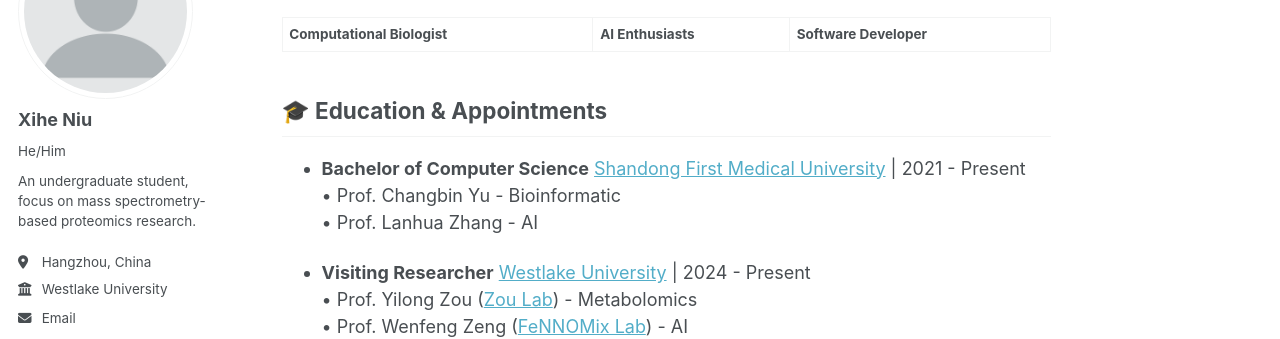
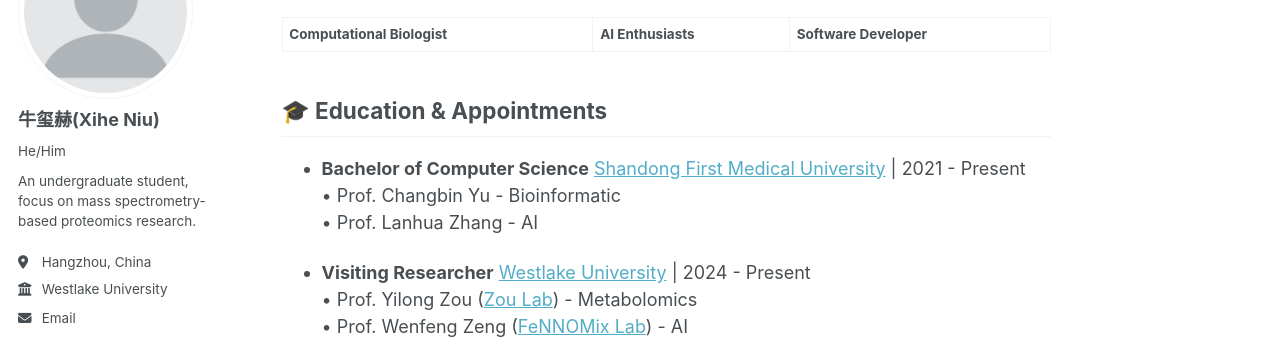
Before and after one commit to XiheNiu/XiheNiu.github.io, a Jekyll site: the page built from _pages/about.md, in a window 1280 px wide. Shown: the part 175-514 px from the top of the page. Built offline with Jekyll 4.4.1, drawn with Linux system fonts in a browser that asks for light colours; part of the change alters nothing that is shown.

Commit message:
Update _config.yml

```diff
--- a/_config.yml
+++ b/_config.yml
@@ -13,7 +13,7 @@ title                    : "Xihe Niu / Personal Homepage"
 title_separator          : "-"
 name                     : &name "Xihe Niu"
 description              : &description "personal description"
-url                      : "https://XiheNiu.github.iou" # the base hostname & protocol for your site e.g. "https://[your GitHub username].github.io"
+url                      : https://XiheNiu.github.io # the base hostname & protocol for your site e.g. "https://[your GitHub username].github.io"
 baseurl                  : "" # the subpath of your site, e.g. "/blog"
 repository               : "XiheNiu/XiheNiu.github.io"
 
@@ -23,7 +23,7 @@ repository               : "XiheNiu/XiheNiu.github.io"
 author:
   # Biographic information
   avatar           : "profile.png"
-  name             : "Xihe Niu"
+  name             : "牛玺赫(Xihe Niu)"
   pronouns         : "He/Him"
   bio              : "An undergraduate student, focus on mass spectrometry-based proteomics research."
   location         : "Hangzhou, China"
@@ -33,11 +33,11 @@ author:
 
   # Academic websites
   arxiv            : # URL - Update with the correct link to your profile
-  googlescholar    : # URL
+  googlescholar    :
   impactstory      : # URL
-  orcid            : # URL
+  orcid            :
   semantic         : # URL
-  pubmed           : # URL
+  pubmed           :
   researchgate     : # URL
   scopus           : # URL
 
@@ -45,12 +45,12 @@ author:
   bitbucket        : # Username - Update with your username on the site
   codepen          : # Username
   dribbble         : # Username
-  github           : "academicpages"
+  github           : "XiheNiu"
   kaggle           : # Username
   stackoverflow    : # User number or user number and name (i.e., use "1" or "1/jeff-atwood")
 
   # Social media
-  bluesky          : # Username # Replace this with you Bluesky username
+  bluesky          :  # Replace this with you Bluesky username
   facebook         : # Username
   flickr           : # Username
   foursquare       : # Username
@@ -73,7 +73,7 @@ author:
   wikipedia        : # Username
   xing             : # Username
   youtube          : # Username
-  zhihu            : “兮和“ # Username
+  zhihu            : "NN调餐工程师" # Username
 
 # Publication Category - The following the list of publication categories and their headings
 publication_category:
```
